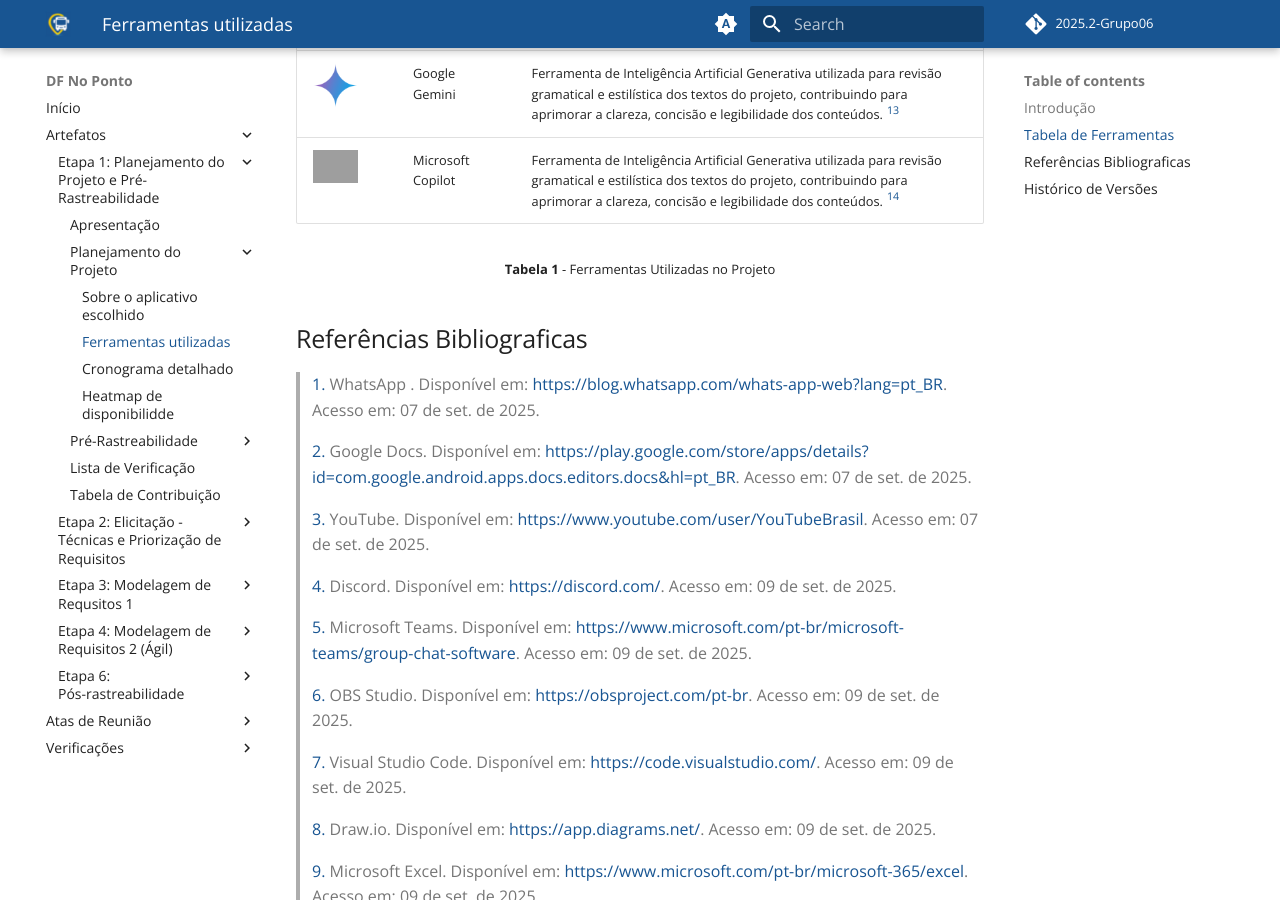
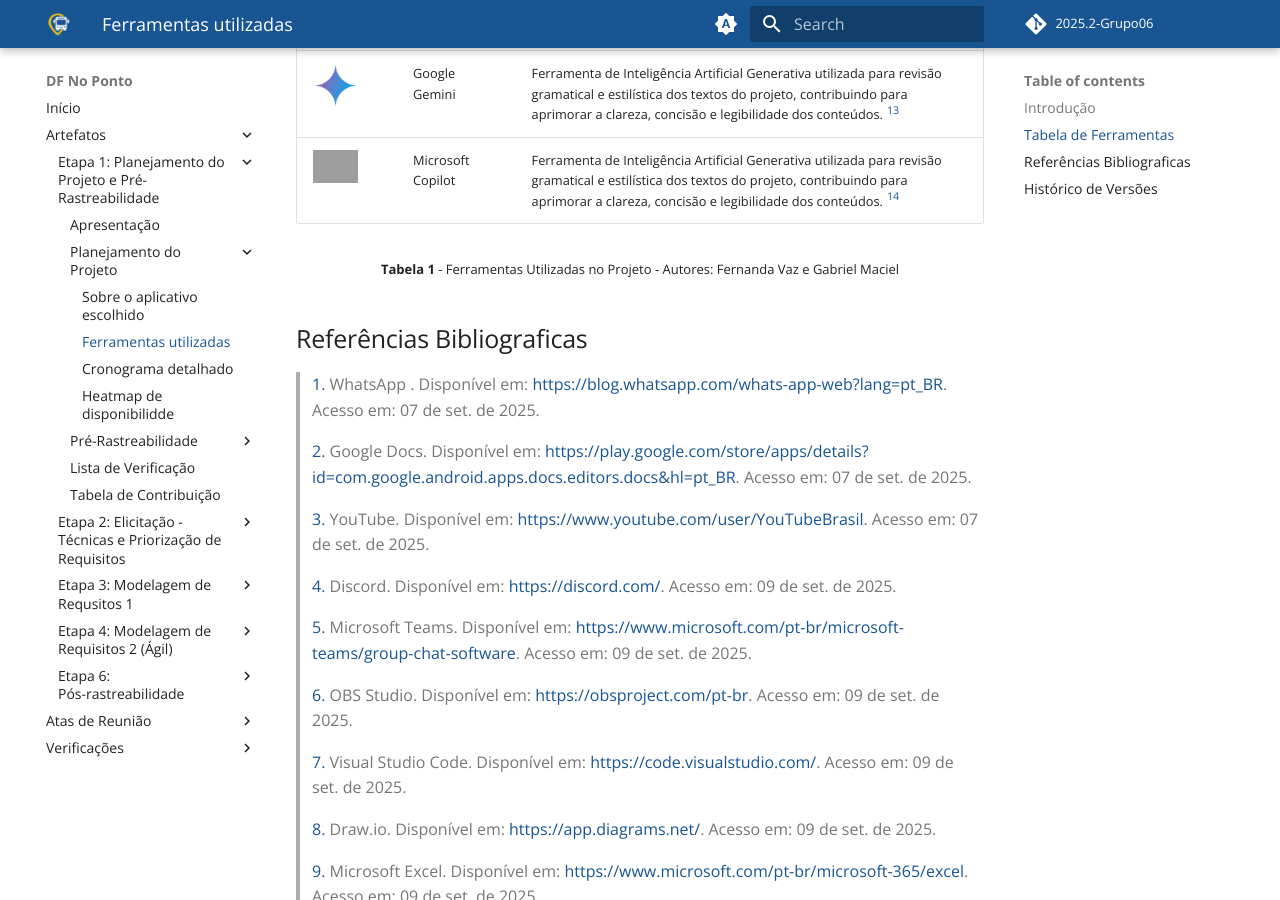
Before and after one commit to Requisitos-de-Software/2025.2-Grupo06, an MkDocs documentation site: the page built from docs/Planejamento/Ferramentasuti.md, in a window 1280 px wide and 900 px high, scrolled down 1249 px. Built offline with MkDocs 1.6.1 and Material for MkDocs 9.7.7, drawn with Linux system fonts in a browser that asks for light colours; comment, search, counter and statistics services are not loaded; grey boxes are pictures that could not be loaded.

Commit message:
alteração de ferramentas e hetmap

```diff
--- a/docs/Planejamento/Ferramentasuti.md
+++ b/docs/Planejamento/Ferramentasuti.md
@@ -23,7 +23,7 @@
 | <img src="../../assets/logos/copilot.png" width="45"  alt="Microsoft Copilot logo" /> | Microsoft Copilot | Ferramenta de Inteligência Artificial Generativa utilizada para revisão gramatical e estilística dos textos do projeto, contribuindo para aprimorar a clareza, concisão e legibilidade dos conteúdos. <a id="anchor_14" href="#FRM14"><sup>14</sup></a> |
 
 
-<font size="2"><p style="text-align: center"><b>Tabela 1</b> - Ferramentas Utilizadas no Projeto</p></font>
+<font size="2"><p style="text-align: center"><b>Tabela 1</b> - Ferramentas Utilizadas no Projeto - Autores: Fernanda Vaz e Gabriel Maciel</p></font>
 
 
 ## Referências Bibliograficas
```
Also changed, not shown: docs/Planejamento/Heatmap.md (+3 -6 lines).
